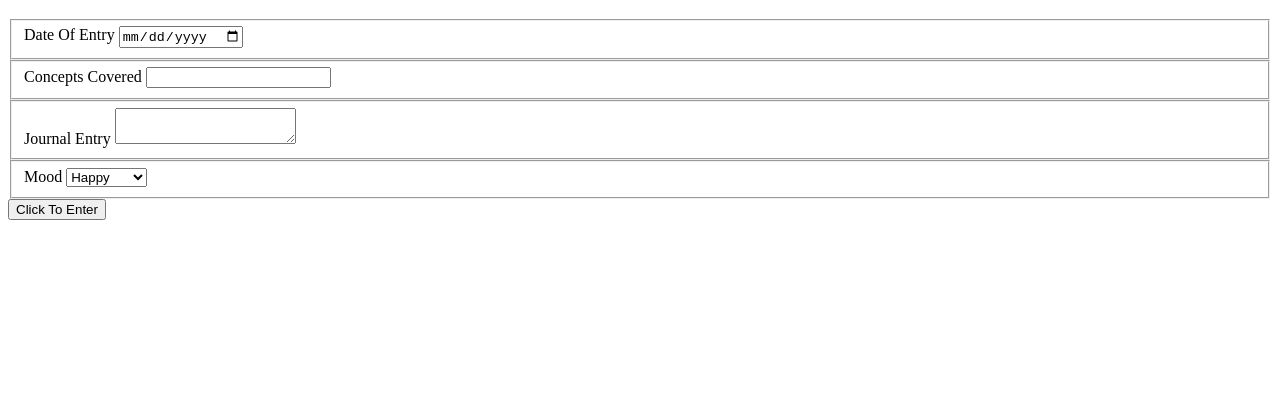
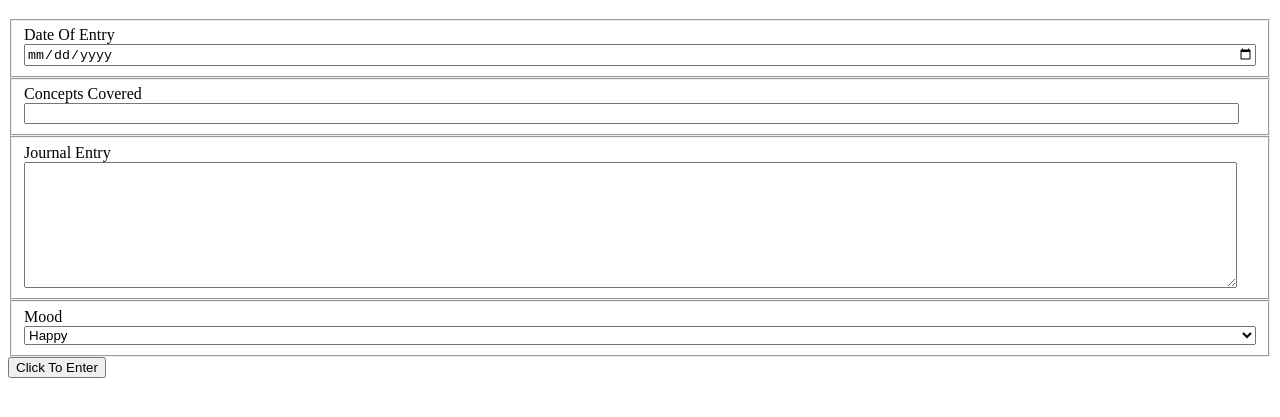
Before and after one commit to pricehome/DailyJournal, a plain HTML site: page src/index.html in a window 1280 px wide. Shown: the part 61-478 px from the top of the page. Drawn offline with Linux system fonts and the light colour scheme.

Commit message:
made changes to index and css

```diff
--- a/src/index.html
+++ b/src/index.html
@@ -6,7 +6,7 @@
     <meta name="viewport" content="width=device-width, initial-scale=1.0">
     <meta http-equiv="X-UA-Compatible" content="ie=edge">
     <title>Daily Journal</title>
-    <link rel="stylesheet" type="text/css" href="scripts/journal.js">
+    <link rel="stylesheet" type="text/css" href="journal.css">
 </head>
 
 <body>
--- a/src/journal.css
+++ b/src/journal.css
@@ -2,3 +2,13 @@ fieldset {
   display: flex;
   flex-direction: column;
 }
+
+textarea {
+  width: 98%;
+  height: 120px;
+}
+
+
+#concepts {
+  width: 98%;
+}
```
